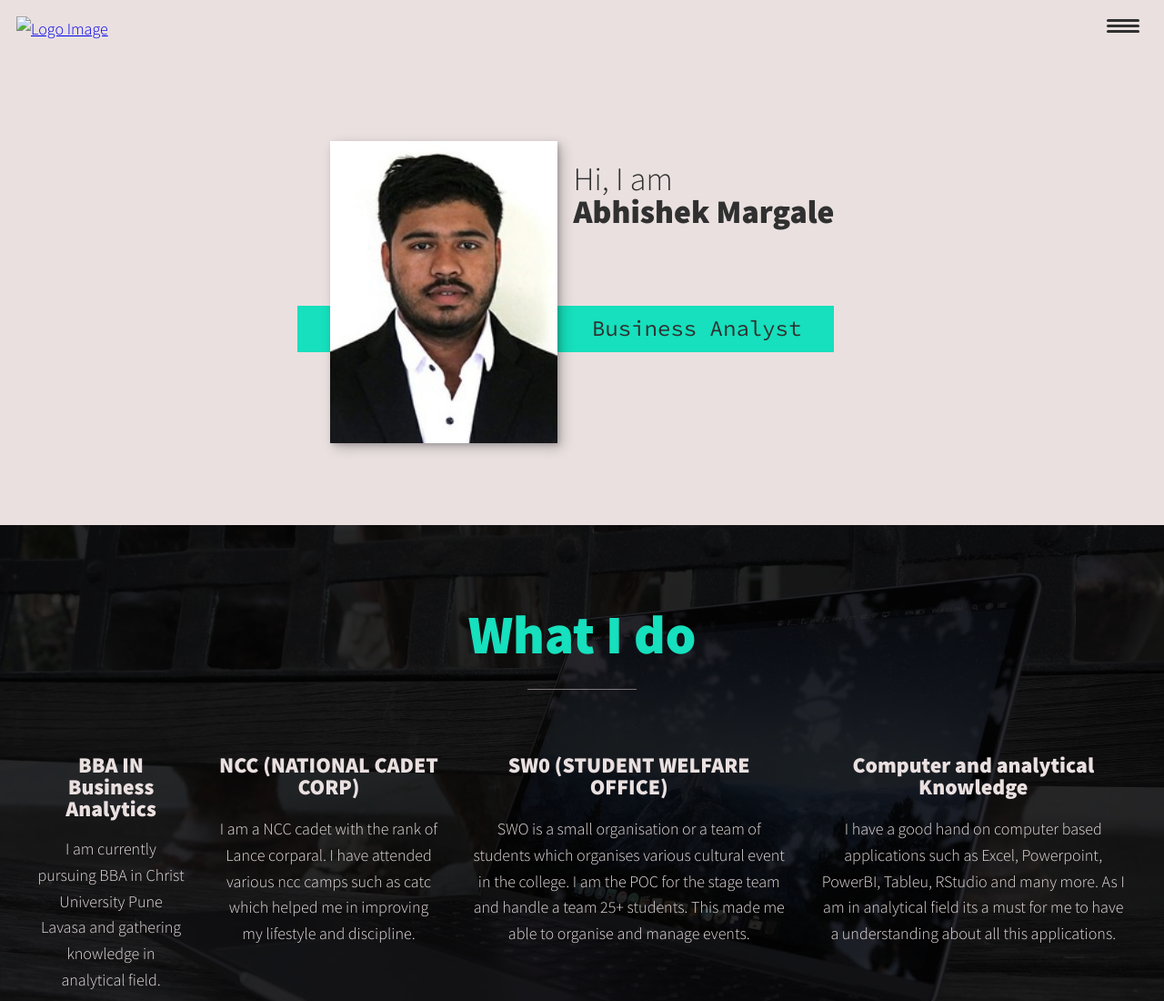
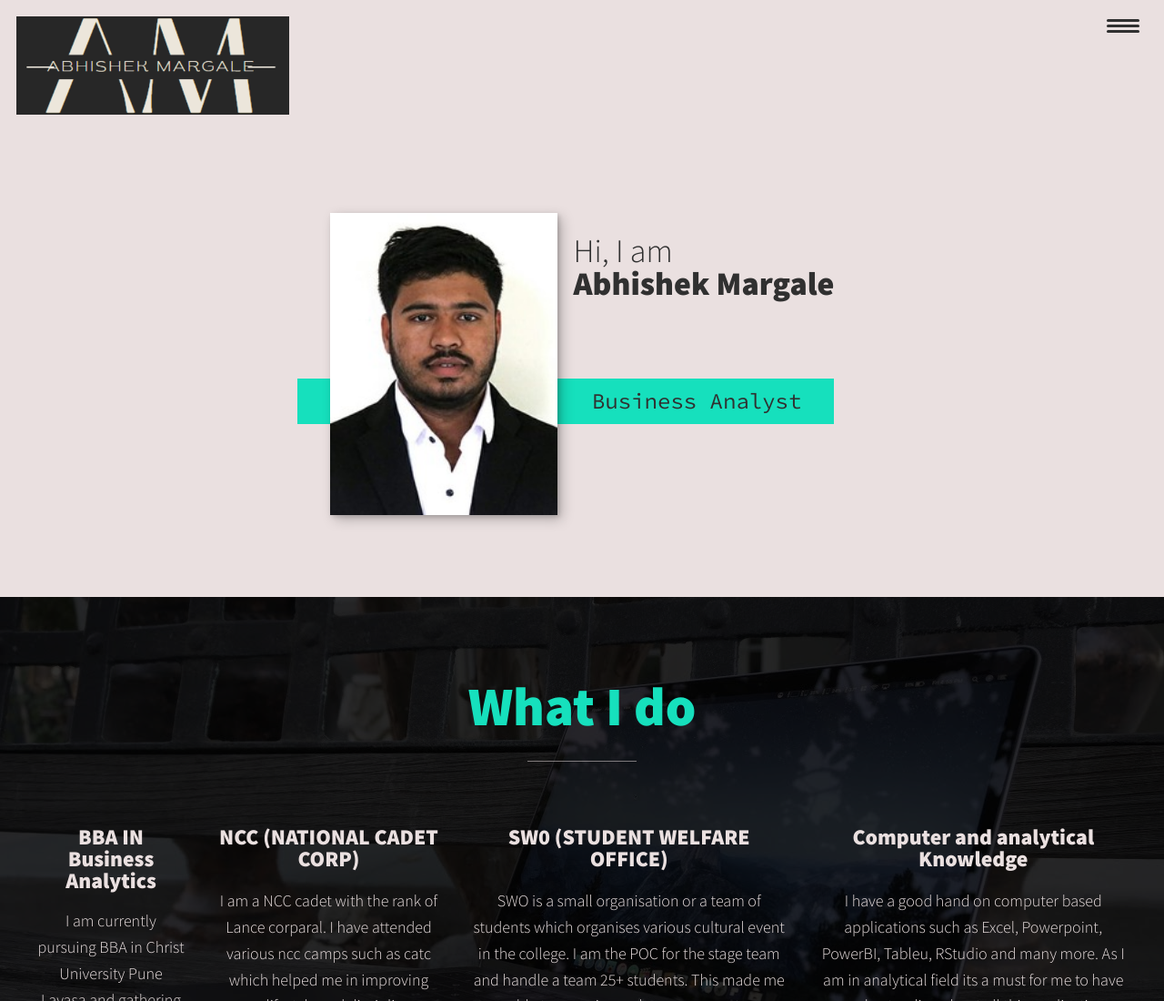
Before and after one commit to LUCIFERABHI93/abhiportfolio-, a plain HTML site: page index.html in a window 1280 px wide. Shown: the top 1100 px of the page at 91% size. Drawn offline with nearby package versions, Linux system fonts and the light colour scheme.

Commit message:
Update index.html

```diff
--- a/index.html
+++ b/index.html
@@ -30,7 +30,7 @@
 <body>
     <header class="header">
         <div class="logo">
-            <a href="index.html" class="logo__img"><img src="C:\web scrapping portfolio\mrqasimasif.github.io-master\assets\img\AM.png" alt="Logo Image"></a>
+            <a href="index.html" class="logo__img"><img src="assets\img\AM.png" alt="Logo Image"></a>
             <!-- <img src="assets\img\AM.png"> -->
         </div>
 
```
